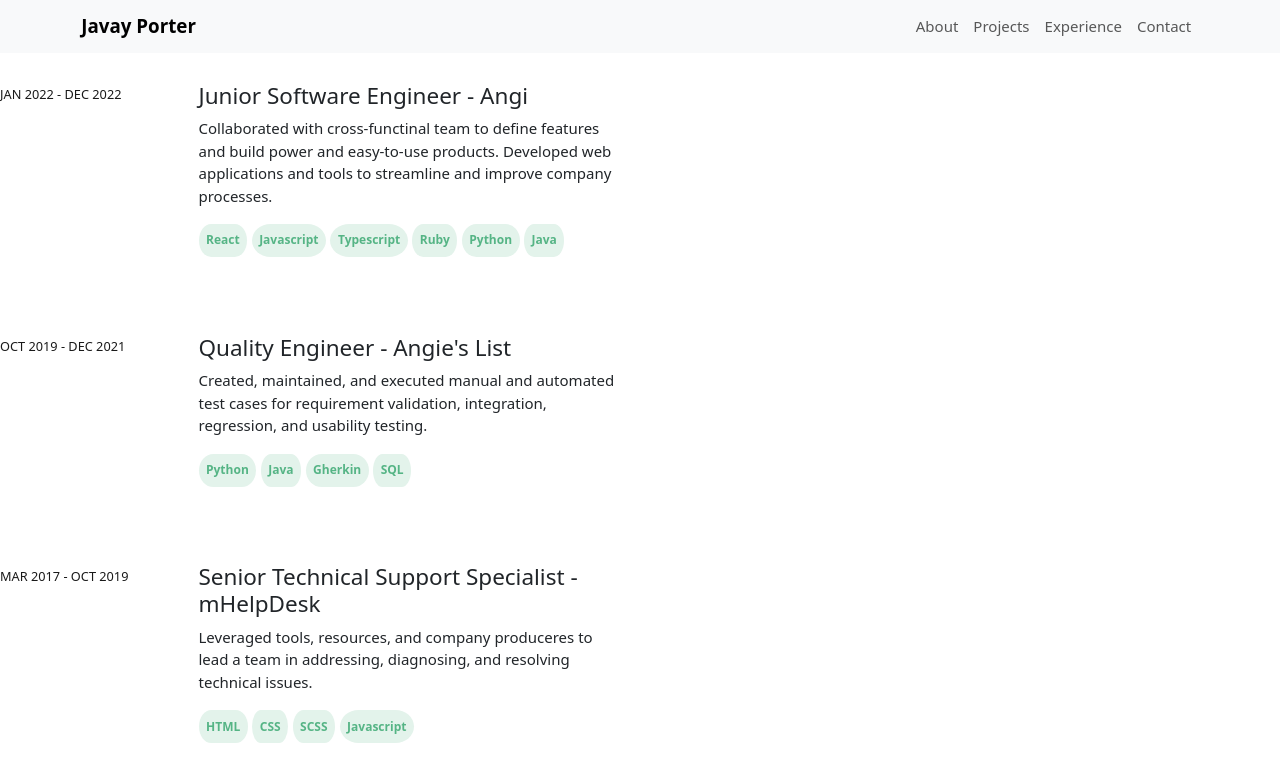
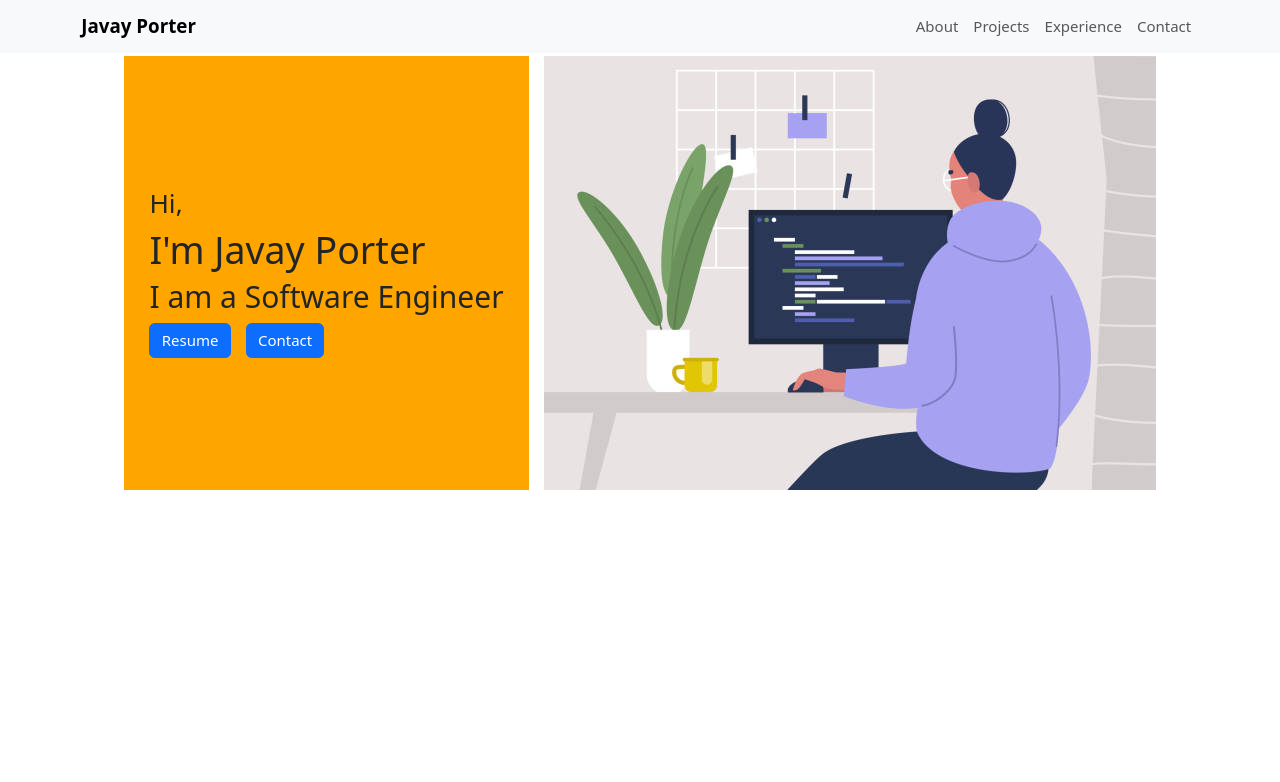
Before and after one commit to javayporter/javay-porter-project, a React (Vite) app: page / in a window 1280 px wide. Shown: the top 782 px of the page. Built offline with nearby package versions, Linux system fonts and the light colour scheme.

Commit message:
refactor code, update hero componenet

```diff
--- a/src/components/Hero.jsx
+++ b/src/components/Hero.jsx
@@ -1,10 +1,21 @@
+import { Button } from "react-bootstrap";
 import "../stylesheets/Hero.css";
 
-const Hero = () => {
+const Hero = ({ greeting, name, title, buttonTextA, buttonTextB, mainImg }) => {
   return (
     <div className="hero__container">
-      <div className="hero-left">Left</div>
-      <div className="hero-right">Right</div>
+      <div className="hero-left">
+        <h3>{`${greeting},`}</h3>
+        <h1>{`I'm ${name}`}</h1>
+        <h2>{`I am a ${title}`}</h2>
+        <div className="button-container">
+          <Button>{buttonTextA}</Button>
+          <Button>{buttonTextB}</Button>
+        </div>
+      </div>
+      <div className="hero-right">
+        <img src={mainImg} alt={name} />
+      </div>
     </div>
   );
 };
--- a/src/main.jsx
+++ b/src/main.jsx
@@ -16,7 +16,7 @@
     children: [
       {
         path: "/",
-        element: <Experience />,
+        element: <Home />,
       },
       {
         path: "/projects",
--- a/src/pages/Home.jsx
+++ b/src/pages/Home.jsx
@@ -1,7 +1,19 @@
 import Hero from "../components/Hero";
+import mainImg from "../assets/girlCoding.jpg";
 
 const Home = () => {
-  return <div className="">testing</div>;
+  return (
+    <div className="">
+      <Hero
+        greeting="Hi"
+        name="Javay Porter"
+        title="Software Engineer"
+        buttonTextA="Resume"
+        buttonTextB="Contact"
+        mainImg={mainImg}
+      />
+    </div>
+  );
 };
 
 export default Home;
--- a/src/stylesheets/Hero.css
+++ b/src/stylesheets/Hero.css
@@ -1,9 +1,27 @@
 .hero__container {
   display: flex;
+  gap: 1rem;
+  justify-content: center;
+}
+
+.hero-left {
+  background-color: orange;
+  display: flex;
+  flex-direction: column;
+  justify-content: center;
+  padding: 2%;
+}
+
+.hero-right {
+}
+
+.button-container {
+  display: flex;
+  gap: 1rem;
 }
 
 @media screen and (max-width: 750px) {
   .hero__container {
-    max-width: 60%;
+    display: block;
   }
 }
```
Also changed, not shown: src/assets/girlCoding.jpg (added).
